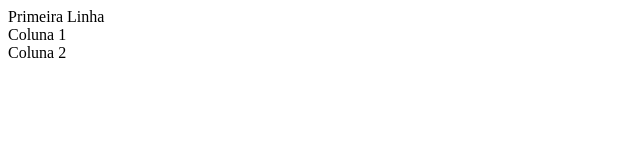
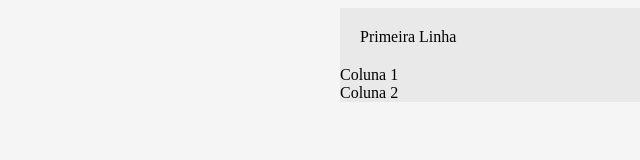
Before and after one commit to BrunoJGiacomini/bootcamp-devjr-modulo2, a plain HTML site: page index.html in a window 1280 px wide. Shown: the whole page, without its empty margins (0-640 px from the left). Drawn offline with Linux system fonts and the light colour scheme.

Commit message:
closes #2 - paleta de cores, display flex

```diff
--- a/index.html
+++ b/index.html
@@ -4,18 +4,37 @@
     <meta charset="UTF-8">
     <meta name="viewport" content="width=device-width, initial-scale=1.0">
     <title>BootCamp DevJr - Sistema de Assinaturas</title>
+
+    <style>
+        body{
+            background-color: #F5F5F5;
+        }
+
+        .container{
+            background-color: #E9E9E9;
+            margin: auto;
+
+            width: 600px;
+        }
+
+        .header{
+            padding: 20px;
+        }
+    </style>
 </head>
 <body>
-    <div>
-        <div>
+    <div class="container">
+        <div class="header">
             Primeira Linha
         </div>
+        <div>
             <div>
                 Coluna 1
             </div>
             <div>
                 Coluna 2
             </div>
-         </div>
+        </div>
+    </div>
 </body>
 </html>
```
